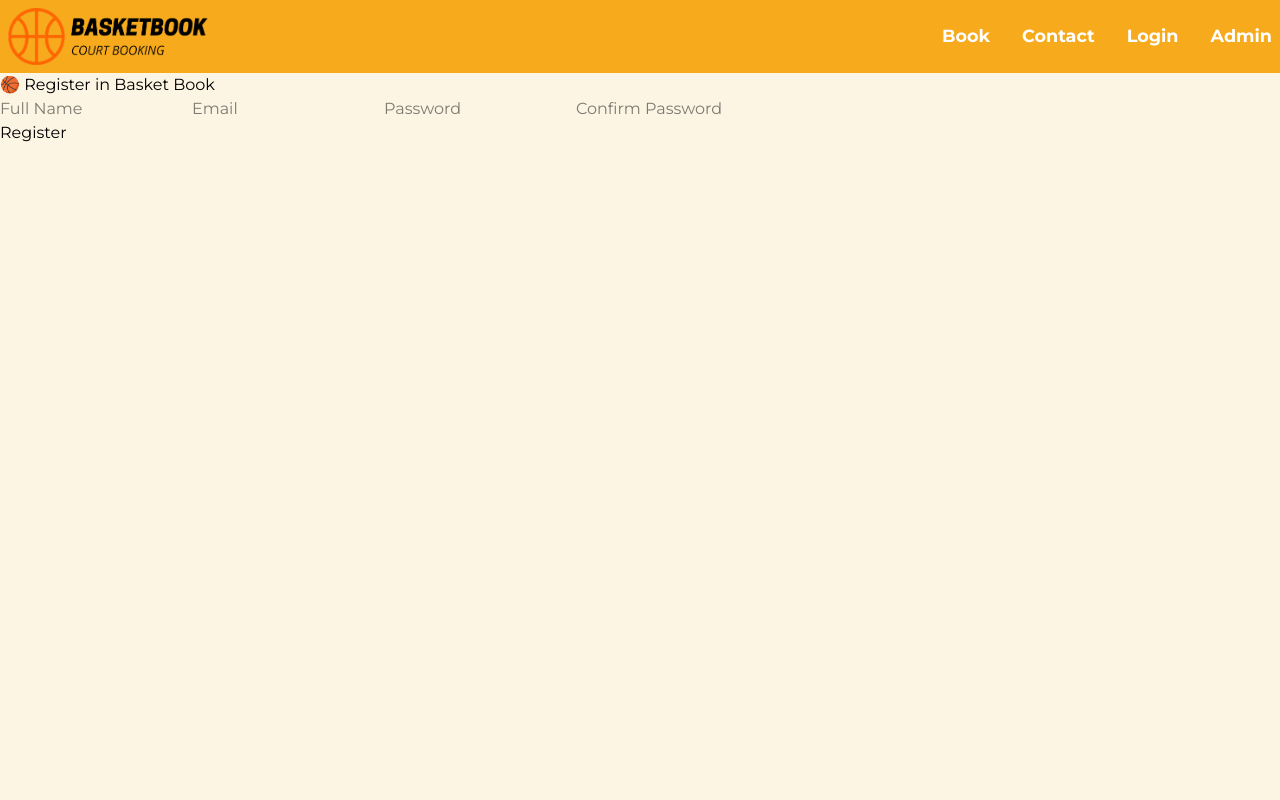
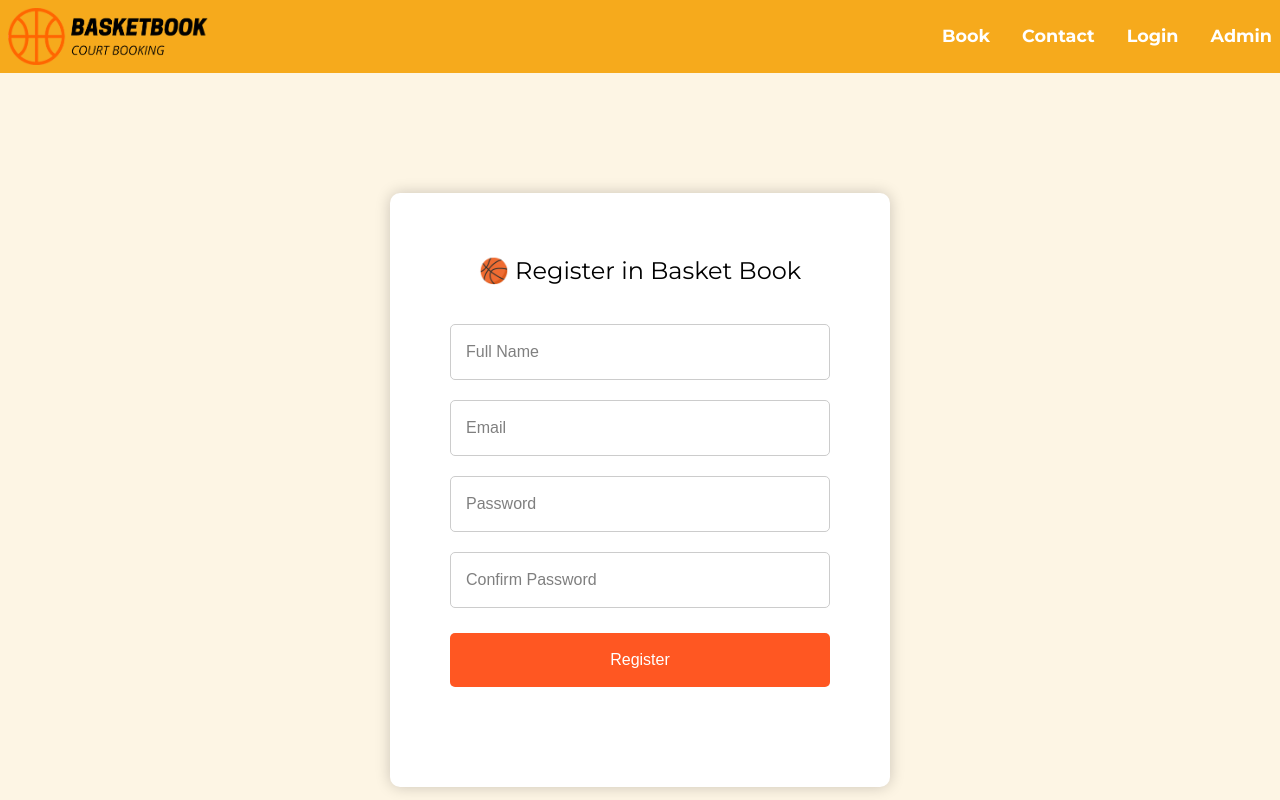
Before and after one commit to psal-afk/basketbookapp, a React (Vite) app: page /register-page in a window 1280 px wide. Built offline with nearby package versions, Linux system fonts and the light colour scheme.

Commit message:
Update index.css

```diff
--- a/src/index.css
+++ b/src/index.css
@@ -22,6 +22,7 @@ body {
   min-height: 100vh;
   background: #fdf5e4;
 }
+
 .main-container {
   display: flex;
   align-items: center;
@@ -29,6 +30,7 @@ body {
   height: 100vh;
   width: 100%;
 }
+
 .login-container {
   border-radius: 0.5rem;
   background: #fff;
@@ -54,6 +56,7 @@ body {
   transition: 0.3s ease;
   border-radius: 0.31rem;
 }
+
 .social-login .social-button :hover {
   background: #f1eff9;
   border-color: var(--orange-web);
@@ -129,11 +132,12 @@ body {
 .login-form .input-wrapper .input-field::placeholder {
   color: var(--battleship-grey);
 }
+
 .login-form .input-wrapper .input-field:focus {
   border-color: var(--orange-web);
 }
 
-.login-form .input-wrapper .input-field:focus ~ i {
+.login-form .input-wrapper .input-field:focus~i {
   color: #f6aa1c;
   transition: 0.2s ease;
 }
@@ -152,6 +156,7 @@ body {
   border: none;
   transition: all 0.3s;
 }
+
 .login-form .login-button:hover {
   background: #e67e22;
   color: white;
@@ -184,25 +189,30 @@ body {
   left: 0.9rem;
   pointer-events: auto;
 }
-.login-form .input-wrapper .input-field:focus ~ i:not(.eye-icon) {
+
+.login-form .input-wrapper .input-field:focus~i:not(.eye-icon) {
   color: #929487;
 }
+
 .login-form .input-wrapper i.eye-icon {
   font-size: 1.25rem;
   cursor: pointer;
   margin-left: 15.5rem;
   display: none;
 }
-.login-form .input-wrapper .input-field:valid ~ i.eye-icon {
+
+.login-form .input-wrapper .input-field:valid~i.eye-icon {
   display: block;
 }
+
 .login-wrapper {
   display: flex;
   align-items: center;
   justify-content: center;
   min-height: 100vh;
   width: 100%;
-  gap: 2rem; /* Space between the form and image */
+  gap: 2rem;
+  /* Space between the form and image */
 }
 
 .login-container {
@@ -228,3 +238,76 @@ body {
   object-fit: cover;
   border-radius: 0.5rem;
 }
+
+.body {
+  font-family: 'Poppins', sans-serif;
+  background-color: #f4f4f4;
+  display: flex;
+  flex-direction: column;
+  align-items: center;
+  justify-content: flex-start;
+  height: 100vh;
+  padding-top: 50px;
+  margin: 0;
+  padding: 0;
+}
+
+.bigContainer {
+  padding-top: 120px;
+
+}
+
+.container {
+  background: white;
+  padding: 60px;
+  border-radius: 10px;
+  box-shadow: 0px 0px 15px rgba(0, 0, 0, 0.2);
+  width: 500px;
+  text-align: center;
+  padding-bottom: 100px;
+  margin: auto;
+}
+
+h2 {
+  margin-bottom: 25px;
+  font-size: 24px;
+}
+
+form {
+  display: flex;
+  flex-direction: column;
+  align-items: center;
+}
+
+input {
+  width: 100%;
+  padding: 15px;
+  margin: 10px 0;
+  border: 1px solid #ccc;
+  border-radius: 5px;
+  font-size: 16px;
+  font-family: 'Poppins', sans-serif;
+}
+
+p#message {
+  color: red;
+  font-size: 14px;
+  margin-top: 5px;
+}
+
+button {
+  width: 100%;
+  padding: 15px;
+  background: #ff5722;
+  color: white;
+  border: none;
+  border-radius: 5px;
+  cursor: pointer;
+  font-size: 16px;
+  margin-top: 10px;
+  font-family: 'Poppins', sans-serif;
+}
+
+button:hover {
+  background: #e64a19;
+}
```
